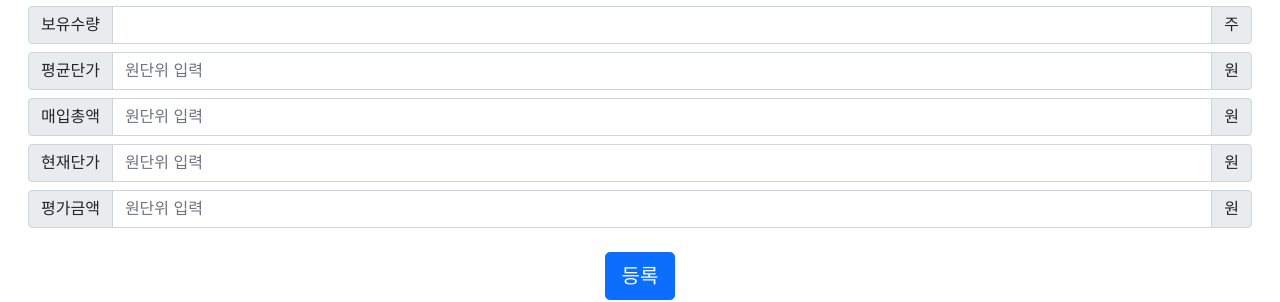
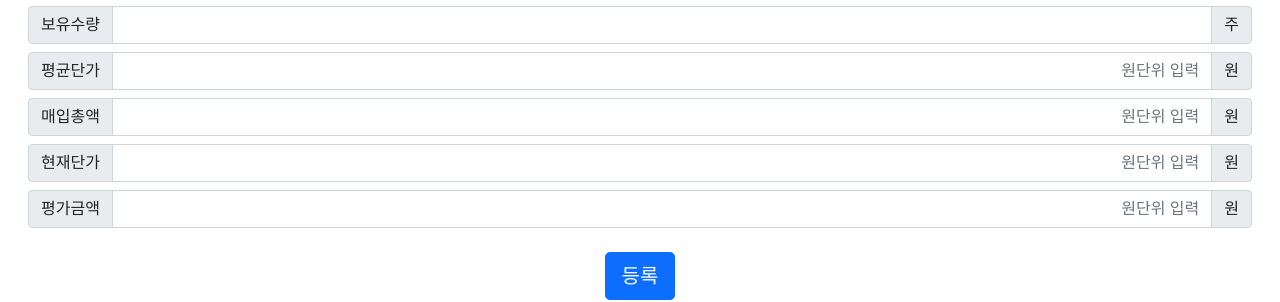
Before and after one commit to namsuhwang/myasset-front, a Vue app: page /asset/stock/kind/detail in a window 1280 px wide. Shown: the part 265-567 px from the top of the page. Built offline with nearby package versions, Linux system fonts and the light colour scheme; no server answers.

Commit message:
input 오른쪽 정렬

```diff
--- a/src/components/StockKindDetail.vue
+++ b/src/components/StockKindDetail.vue
@@ -21,7 +21,7 @@
         <div class="col-12">
             <div class="input-group">
                 <span class="input-group-text">보유수량</span>
-                <input type="text" v-model="quantity" class="form-control" placeholder=""
+                <input type="text" v-model="quantity" class="form-control" style='text-align:right;' placeholder=""
                   @input="e=>quantity=this.$comma3(this.$uncomma(e.target.value))">
                 <span class="input-group-text">주</span>
             </div>
@@ -29,7 +29,7 @@
         <div class="col-12">
             <div class="input-group">
                 <span class="input-group-text">평균단가</span>
-                <input type="text" v-model="buyAvgPrice" class="form-control" placeholder="원단위 입력"
+                <input type="text" v-model="buyAvgPrice" class="form-control" style='text-align:right;' placeholder="원단위 입력"
                   @input="e=>buyAvgPrice=this.$comma3(this.$uncomma(e.target.value))">
                 <span class="input-group-text">원</span>
             </div>
@@ -37,7 +37,7 @@
         <div class="col-12">
             <div class="input-group">
                 <span class="input-group-text">매입총액</span>
-                <input type="text" v-model="buyTotPrice" class="form-control" placeholder="원단위 입력"
+                <input type="text" v-model="buyTotPrice" class="form-control" style='text-align:right;' placeholder="원단위 입력"
                   @click="setBuyTotPrice"
                   @input="e=>buyTotPrice=this.$comma3(this.$uncomma(e.target.value))">
                 <span class="input-group-text">원</span>
@@ -46,7 +46,7 @@
         <div class="col-12">
             <div class="input-group">
                 <span class="input-group-text">현재단가</span>
-                <input type="text" v-model="curUnitPrice" class="form-control" placeholder="원단위 입력"
+                <input type="text" v-model="curUnitPrice" class="form-control" style='text-align:right;' placeholder="원단위 입력"
                   @input="e=>curUnitPrice=this.$comma3(this.$uncomma(e.target.value))">
                 <span class="input-group-text">원</span>
             </div>
@@ -54,7 +54,7 @@
         <div class="col-12">
             <div class="input-group">
                 <span class="input-group-text">평가금액</span>
-                <input type="text" v-model="curTotPrice" class="form-control" placeholder="원단위 입력"
+                <input type="text" v-model="curTotPrice" class="form-control" style='text-align:right;' placeholder="원단위 입력"
                   @click="setCurTotPrice"
                   @input="e=>curTotPrice=this.$comma3(this.$uncomma(e.target.value))">
                 <span class="input-group-text">원</span>
```
